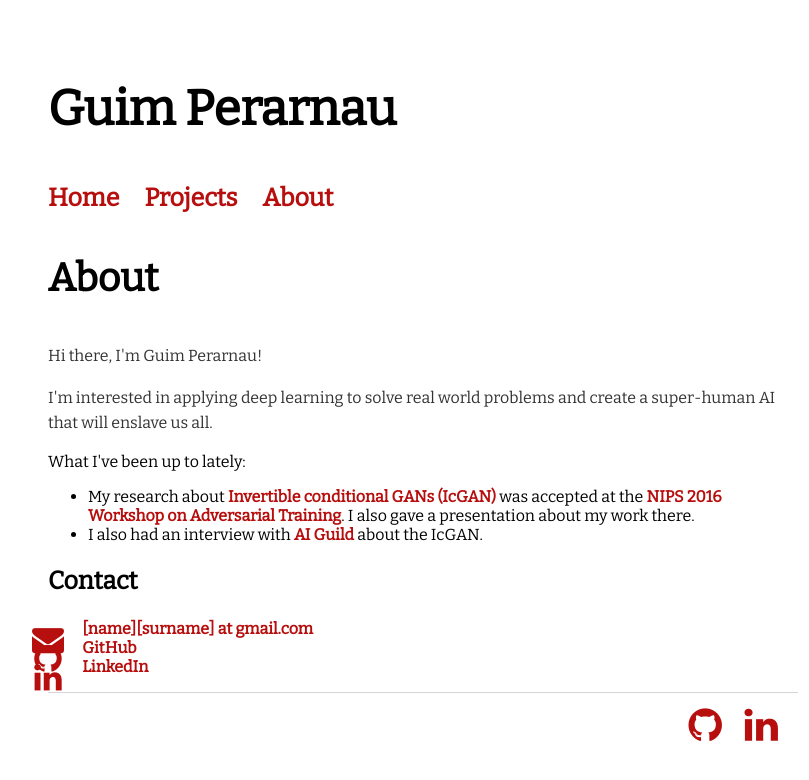
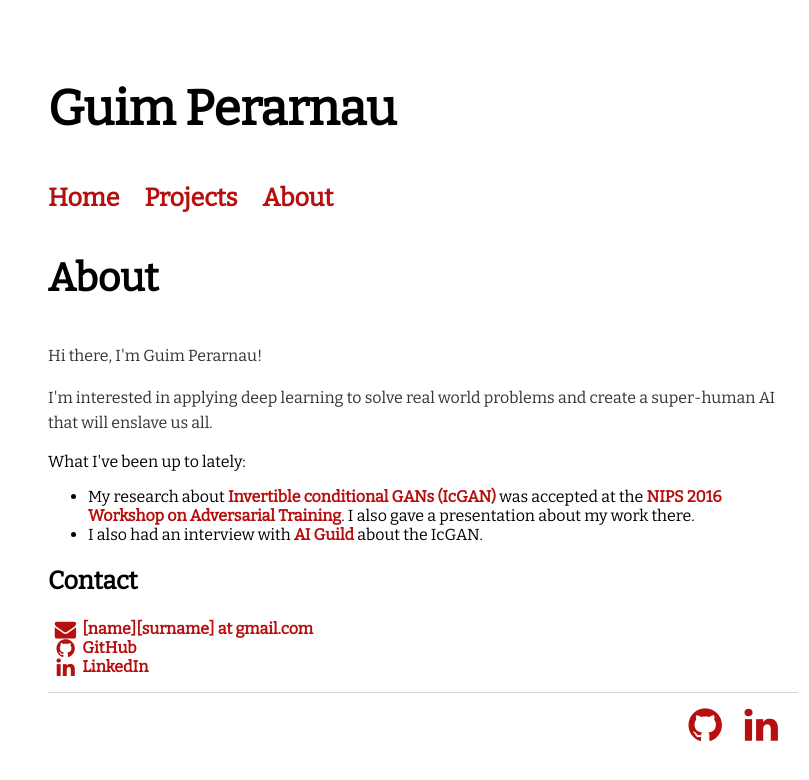
Before and after one commit to Guim3/guim3.github.io, a Jekyll site: the page built from about/index.html, in a window 1280 px wide. Shown: the top 780 px of the page, without its empty margins (217-1026 px from the left). Built offline with Jekyll 4.4.1, drawn with Linux system fonts in a browser that asks for light colours; nearby versions of some CDN libraries.

Commit message:
Update index.html

```diff
--- a/about/index.html
+++ b/about/index.html
@@ -17,20 +17,20 @@
 	<ul class="fa-ul">
 		<li>
 		    <a href="#">
-		      <i class="fa-li fa fa-envelope fa-2x"></i> [name][surname] at gmail.com
+		      <i class="fa-li fa fa-envelope fa-lg"></i> [name][surname] at gmail.com
 		    </a>
 		</li>
 		{% if site.github_username %}
 		<li>
 		    <a href="https://github.com/{{ site.github_username }}">
-		      <i class="fa-li fa fa-github fa-2x"></i> GitHub
+		      <i class="fa-li fa fa-github fa-lg"></i> GitHub
 		    </a>
 		</li>
 		{% endif %}
 		{% if site.linkedin_username %}
 		<li>
 		    <a href="https://linkedin.com/in/{{ site.linkedin_username }}">
-		      <i class="fa-li fa fa-linkedin fa-2x"></i> LinkedIn
+		      <i class="fa-li fa fa-linkedin fa-lg"></i> LinkedIn
 		    </a>
 		</li>
 		{% endif %}
```
